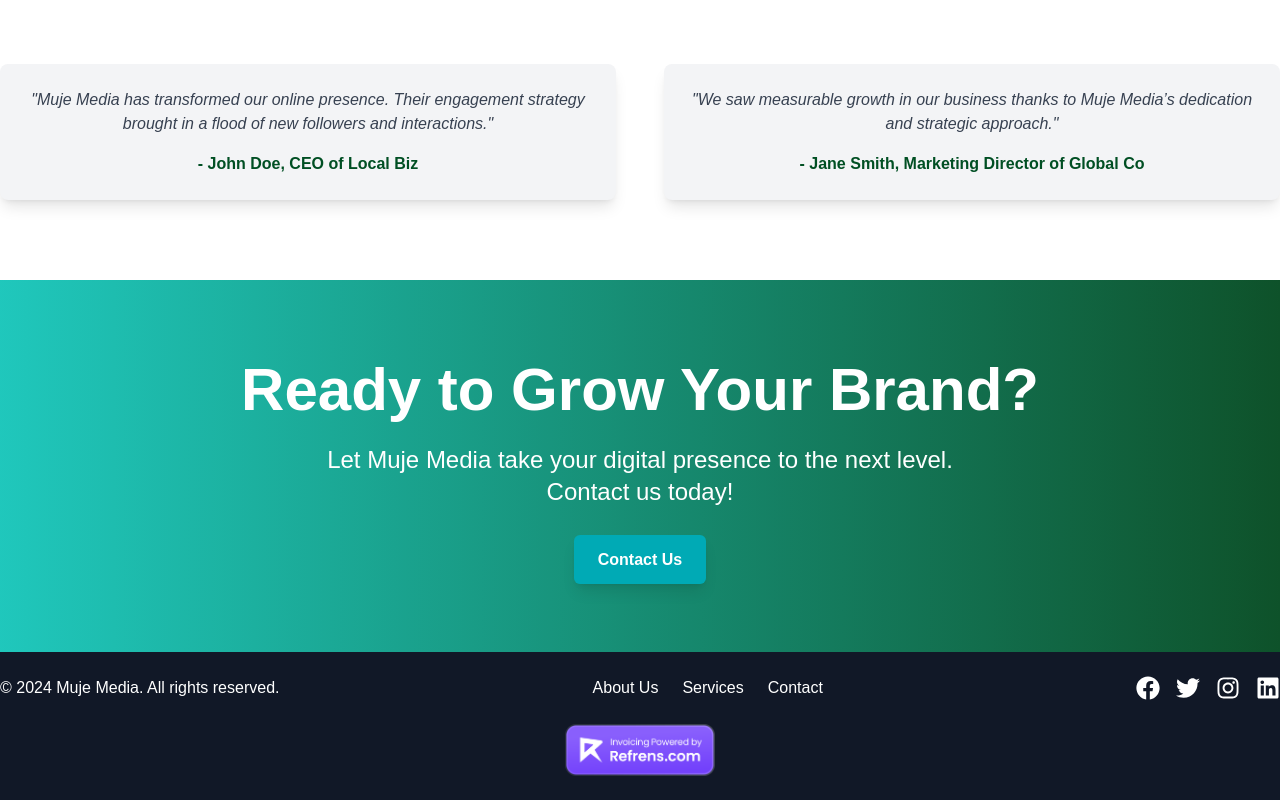
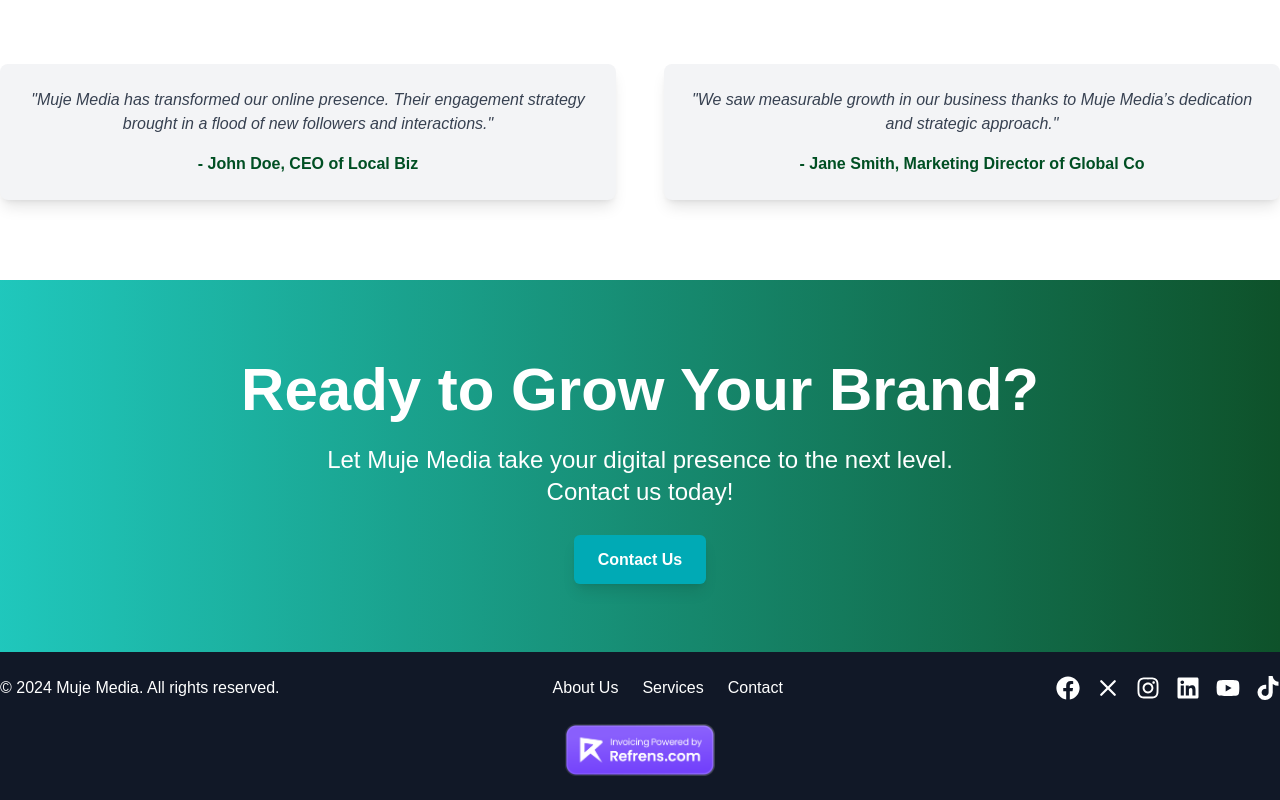
Before and after one commit to Spartn21/MujeMedia, a Next.js app: page / in a window 1280 px wide. Shown: the part 1670-2470 px from the top of the page. Built offline with nearby package versions, Linux system fonts and the light colour scheme.

Commit message:
footer links

```diff
--- a/components/Footer.js
+++ b/components/Footer.js
@@ -1,7 +1,8 @@
 // components/Footer.js
 import Link from 'next/link';
 import Image from 'next/image'; // Import Image from Next.js
-import { FaFacebook, FaTwitter, FaInstagram, FaLinkedin } from 'react-icons/fa';
+import { FaFacebook, FaInstagram, FaLinkedin, FaYoutube, FaTiktok } from 'react-icons/fa';
+import { PiXBold } from 'react-icons/pi'; // X (formerly Twitter) icon
 
 export default function Footer() {
   return (
@@ -15,18 +16,25 @@ export default function Footer() {
           <Link href="/services" className="hover:text-gray-400">Services</Link>
           <Link href="/contact" className="hover:text-gray-400">Contact</Link>
         </div>
+        {/* Social Icons */}
         <div className="flex justify-center mt-4 md:mt-0 space-x-4">
           <a href="https://facebook.com/profile.php?id=61567338897296" target="_blank" rel="noopener noreferrer" className="text-white hover:text-primaryGradient-to">
             <FaFacebook size={24} />
           </a>
-          <a href="https://twitter.com/MujeMedia/" target="_blank" rel="noopener noreferrer" className="text-white hover:text-primaryGradient-to">
-            <FaTwitter size={24} />
+          <a href="https://x.com/MujeMedia/" target="_blank" rel="noopener noreferrer" className="text-white hover:text-primaryGradient-to">
+            <PiXBold size={24} /> {/* X (Twitter) Icon */}
           </a>
           <a href="https://instagram.com/muje.media/" target="_blank" rel="noopener noreferrer" className="text-white hover:text-primaryGradient-to">
             <FaInstagram size={24} />
           </a>
           <a href="https://linkedin.com/company/105382474" target="_blank" rel="noopener noreferrer" className="text-white hover:text-primaryGradient-to">
             <FaLinkedin size={24} />
+          </a>
+          <a href="https://www.youtube.com/@MUJEMedia" target="_blank" rel="noopener noreferrer" className="text-white hover:text-primaryGradient-to">
+            <FaYoutube size={24} />
+          </a>
+          <a href="https://www.tiktok.com/@mujemedia" target="_blank" rel="noopener noreferrer" className="text-white hover:text-primaryGradient-to">
+            <FaTiktok size={24} />
           </a>
         </div>
       </div>
```
